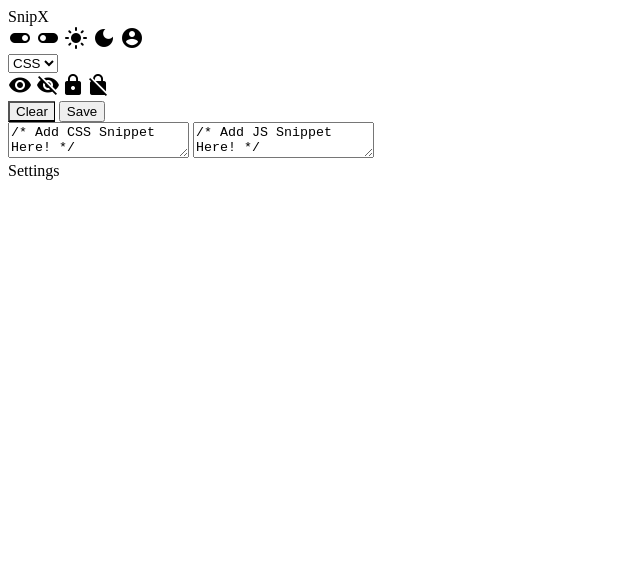
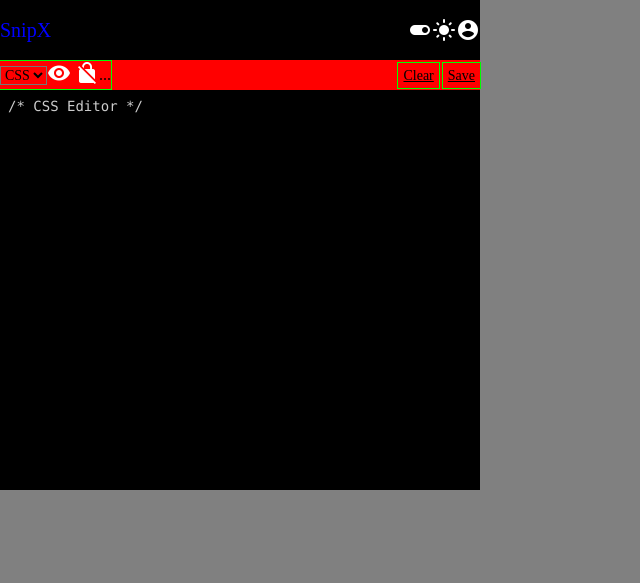
Before and after one commit to startrev/SnipX, a browser extension: page src/index.html in a window 1280 px wide. Shown: the whole page, without its empty margins (0-640 px from the left). Drawn offline with Linux system fonts and the light colour scheme.

Commit message:
Release v0.1.0
A minimally solid boilerplate for a Chromium Extension.

```diff
--- a/src/index.html
+++ b/src/index.html
@@ -1,76 +1,67 @@
+<!DOCTYPE html>
 <html lang="en">
-<!--                   Snipx Head                     -->
-<!-- ................................................ -->
 <head>
-    <meta charset="UTF-8" />
+    <meta charset="UTF-8">
     <title>SnipX</title>
-    <!--               Google Font Imports                -->
-    <!-- ................................................ -->
-    <!-- Material Icons -->
-    <!-- Readex Pro (500) -->
+    <!-- SnipX Imports -->
+    <link rel="stylesheet" href="style.css">
+    <script defer src="main.js"></script>
+    <!-- Google Fonts Imports -->
+    <!-- Material Icons and Readex Pro Font -->
     <link rel="preconnect" href="https://fonts.googleapis.com">
     <link rel="preconnect" href="https://fonts.gstatic.com" crossorigin>
+    <link rel="stylesheet" href="https://fonts.googleapis.com/icon?family=Material+Icons">
     <link rel="stylesheet" href="https://fonts.googleapis.com/css2?family=Readex+Pro:wght@500&display=swap">
-    <link rel="stylesheet" href="https://fonts.googleapis.com/icon?family=Material+Icons">
-    <!--                SnipX Asset Imports               -->
-    <!-- ................................................ -->
-    <!-- <link rel="stylesheet" href="css/theme.light.css"> -->
-    <script type="module" defer src="index.js"></script>
 </head>
-<!--                   Snipx Body                     -->
-<!-- ................................................ -->
-<body id="snipx-body">
-    <!--                  Snipx Header                    -->
-    <!-- ................................................ -->
-    <header id="snipx-header">
-        <a id="snipx-header-title">SnipX</a>
-        <div id="snipx-header-icons">
-            <span id="snipx-header-turnon-icon" class="material-icons">toggle_on</span>
-            <span id="snipx-header-turnoff-icon" class="material-icons snipx-hide">toggle_off</span>
-            <span id="snipx-header-themelight-icon" class="material-icons snipx-hide">light_mode</span>
-            <span id="snipx-header-themedark-icon" class="material-icons snipx-hide">dark_mode</span>
-            <span id="snipx-header-settings-icon" class="material-icons">account_circle</span>
+<body>
+    <!-- Header Component -->
+    <!-- The header is displayed on every Section/Page -->
+    <header id="header">
+        <!-- Dynamically load the title through JS -->
+        <!-- Give user option to rename extension -->
+        <a id="header_title">SnipX</a>
+        <div>
+            <!-- Load State and Theme Icons dynamically through JS -->
+            <span id="state_button" class="material-icons">...</span>
+            <span id="theme_button" class="material-icons">...</span>
+            <span id="settings_button" class="material-icons">account_circle</span>
         </div>
     </header>
-    <!--                  Snipx Editor                    -->
-    <!-- ................................................ -->
-    <main id="snipx-editor">
-        <div id="snipx-editor-menu">
-            <div id="snipx-editor-menu-left">
-                <select id="snipx-editor-menu-select" name="types" id="types">
-                    <option id="snipx-editor-menu-css" value="css">CSS</option>
-                    <option id="snipx-editor-menu-js" value="js">JS</option>
-                </select>
-                <div id="snipx-editor-menu-actions">
-                    <span id="snipx-editor-action-shown" class="material-icons snipx-editor-menu-action">visibility</span>
-                    <span id="snipx-editor-action-hidden" class="material-icons snipx-editor-menu-action snipx-hide">visibility_off</span>
-                    <span id="snipx-editor-action-locked" class="material-icons snipx-editor-menu-action" style="margin-left: -3px;">lock</span>
-                    <span id="snipx-editor-action-unlocked" class="material-icons snipx-editor-menu-action" style="margin-left: -3px;">no_encryption</span>
+
+    <!-- Both Sections/Pages are Hidden by default -->
+    <!-- Dynamically displayed through JS -->
+
+    <!-- Editor Page -->
+    <div id="editor_page">
+        <div>
+            <div id="editor_menu">
+                <div id="editor_actions">
+                    <select value="css" id="editor_type">
+                        <option value="css">CSS</option>
+                        <option value="js">JS</option>
+                    </select>
+                    <div>
+                        <span id="editor_render" class="material-icons">...</span>
+                        <span id="editor_lock" class="material-icons">...</span>
+                    </div>
+                    <a id="editor_taburl">...</a>
                 </div>
-                <div id="snipx-editor-menu-tablink"></div>
-            </div>
-            <div id="snipx-editor-menu-right">
-                <button id="snipx-editor-menu-clearBtn" style="border-right: 1px solid black;">Clear</button>
-                <button id="snipx-editor-menu-saveBtn">Save</button>
+                <div id="editor_events">
+                    <a id="editor_clear">Clear</a>
+                    <a id="editor_save">Save</a>
+                </div>
             </div>
         </div>
-        <!--                Snipx CSS Editor                  -->
-        <!-- ................................................ -->
-        <textarea
-            id="snipx-editor-textarea-css"
-            class="snipx-editor-textarea snipx-hide"
-            spellcheck="false">/* Add CSS Snippet Here! */</textarea>
-        <!--                Snipx JS Editor                   -->
-        <!-- ................................................ -->
-        <textarea
-            id="snipx-editor-textarea-js"
-            class="snipx-editor-textarea snipx-hide"
-            spellcheck="false">/* Add JS Snippet Here! */</textarea>
-    </main>
-    <!--                  Snipx Settings                  -->
-    <!-- ................................................ -->
-    <main id="snipx-settings">
-        <div id="snipx-settings-closer">Settings</div>
-    </main>
+        <textarea id="editor_css" class="editor">/* CSS Editor */</textarea>
+        <textarea id="editor_js" class="editor">// JS Editor</textarea>
+    </div>
+
+    <!-- Settings Page -->
+    <section id="settings_page">
+        <div>
+            <h1>Settings</h1>
+        </div>
+    </section>
+
 </body>
 </html>
```
Also changed, not shown: src/index.js (deleted, +0 -10 lines), src/index2.html (deleted, +0 -67 lines), manifest.json.
